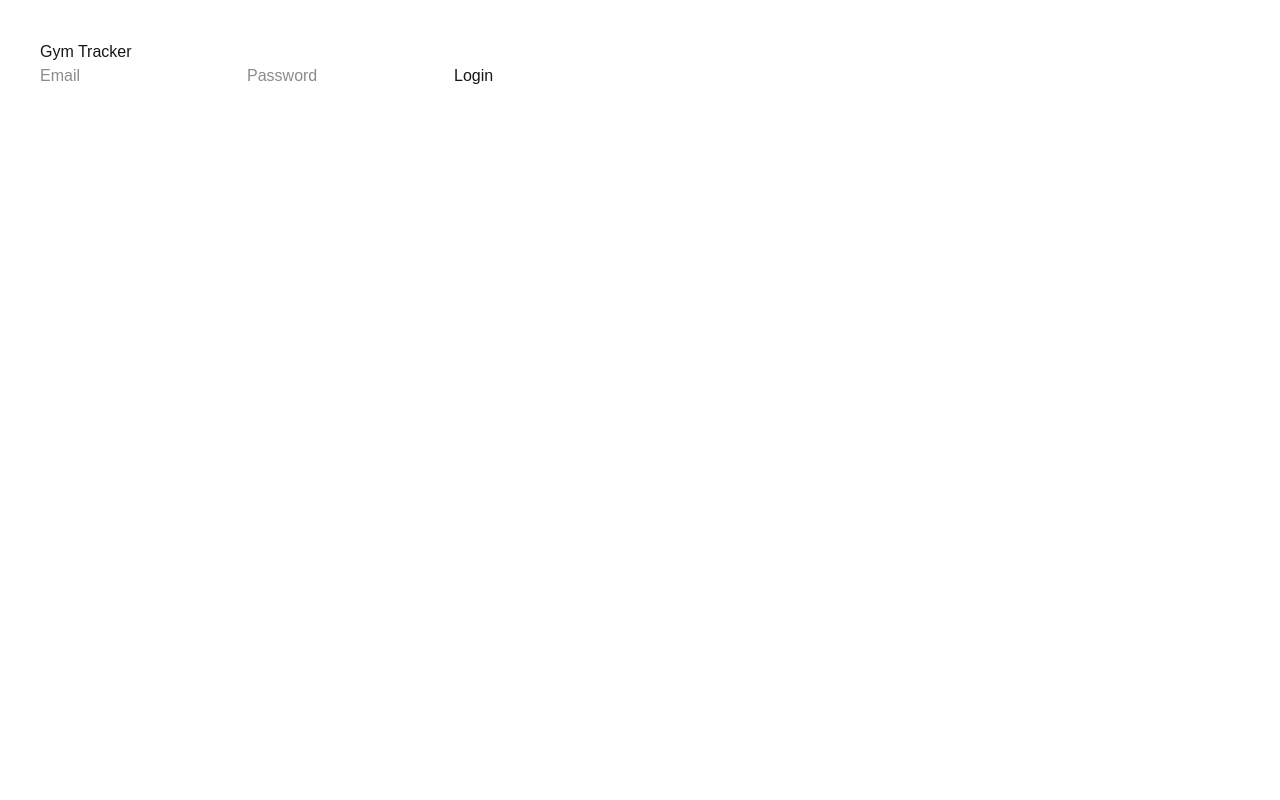
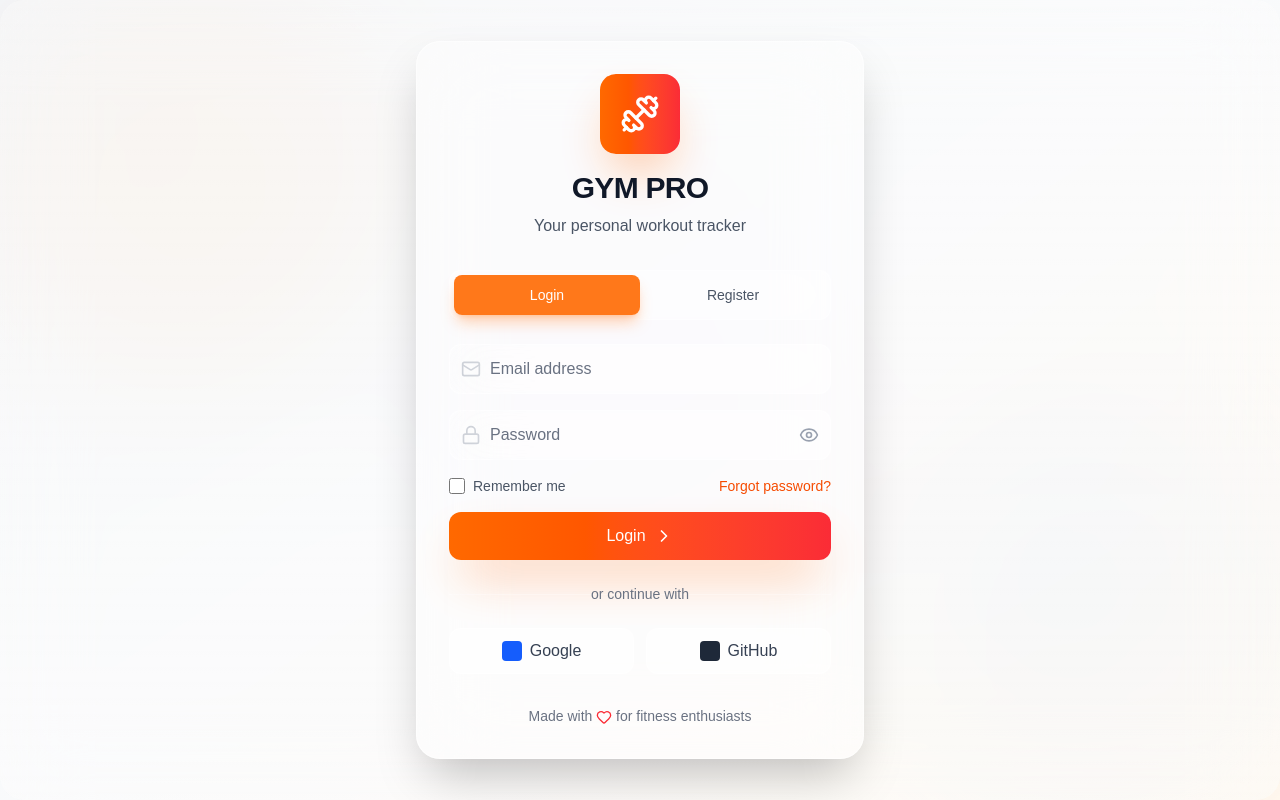
Before and after one commit to cornerozzo/gym-tracker, a Next.js app: page / in a window 1280 px wide. Built offline with nearby package versions, Linux system fonts and the light colour scheme.

Commit message:
Enhanced login page with glass morphism design and remember me functionality

```diff
--- a/app/page.tsx
+++ b/app/page.tsx
@@ -1,22 +1,201 @@
 'use client'
 
 import { useState } from 'react'
+import { Dumbbell, Heart, Mail, Lock, User, Eye, EyeOff, ChevronRight } from 'lucide-react'
 
 export default function Login() {
   const [email, setEmail] = useState('')
   const [password, setPassword] = useState('')
+  const [isLogin, setIsLogin] = useState(true)
+  const [showPassword, setShowPassword] = useState(false)
+  const [rememberMe, setRememberMe] = useState(false)
+  const [isLoading, setIsLoading] = useState(false)
 
-  const signIn = async () => {
-    // Temporaneo: bypass autenticazione
-    window.location.href = '/home'
+  const handleSubmit = async (e: React.FormEvent) => {
+    e.preventDefault()
+    setIsLoading(true)
+
+    // Simulazione di autenticazione
+    setTimeout(() => {
+      if (rememberMe) {
+        localStorage.setItem('gym-email', email)
+      }
+      window.location.href = '/home'
+    }, 1000)
   }
 
   return (
-    <div style={{ padding: 40 }}>
-      <h1>Gym Tracker</h1>
-      <input placeholder="Email" onChange={e => setEmail(e.target.value)} />
-      <input type="password" placeholder="Password" onChange={e => setPassword(e.target.value)} />
-      <button onClick={signIn}>Login</button>
+    <div className="min-h-screen bg-gradient-to-br from-gray-100 via-gray-50 to-orange-50 relative overflow-hidden">
+      {/* Animated background elements */}
+      <div className="absolute inset-0">
+        <div className="absolute top-0 left-0 w-96 h-96 bg-orange-200/20 rounded-full blur-3xl animate-pulse"></div>
+        <div className="absolute bottom-0 right-0 w-96 h-96 bg-blue-200/20 rounded-full blur-3xl animate-pulse delay-1000"></div>
+        <div className="absolute top-1/2 left-1/2 transform -translate-x-1/2 -translate-y-1/2 w-96 h-96 bg-purple-200/20 rounded-full blur-3xl animate-pulse delay-2000"></div>
+      </div>
+
+      <div className="min-h-screen flex items-center justify-center px-4 relative z-10">
+        <div className="w-full max-w-md">
+          {/* Enhanced glass background */}
+          <div className="absolute inset-0 bg-white/30 backdrop-blur-2xl rounded-3xl"></div>
+          <div className="absolute inset-0 bg-gradient-to-b from-transparent via-white/10 to-white/20 rounded-3xl"></div>
+
+          <div className="relative bg-white/40 backdrop-blur-2xl rounded-3xl border border-white/50 shadow-2xl p-8">
+            {/* Header */}
+            <div className="text-center mb-8">
+              <div className="w-20 h-20 bg-gradient-to-r from-orange-500 to-red-500 rounded-2xl flex items-center justify-center mx-auto mb-4 shadow-2xl shadow-orange-500/40">
+                <Dumbbell className="w-10 h-10 text-white" />
+              </div>
+              <h1 className="text-3xl font-bold text-gray-900 tracking-tight mb-2">GYM PRO</h1>
+              <p className="text-gray-600">Your personal workout tracker</p>
+            </div>
+
+            {/* Toggle Login/Register */}
+            <div className="flex bg-white/30 backdrop-blur-xl rounded-xl p-1 mb-6 border border-white/40">
+              <button
+                onClick={() => setIsLogin(true)}
+                className={`flex-1 py-2.5 px-4 rounded-lg text-sm font-medium transition-all duration-300 ${
+                  isLogin
+                    ? 'bg-orange-500/90 text-white shadow-lg shadow-orange-500/30'
+                    : 'text-gray-600 hover:text-gray-900'
+                }`}
+              >
+                Login
+              </button>
+              <button
+                onClick={() => setIsLogin(false)}
+                className={`flex-1 py-2.5 px-4 rounded-lg text-sm font-medium transition-all duration-300 ${
+                  !isLogin
+                    ? 'bg-orange-500/90 text-white shadow-lg shadow-orange-500/30'
+                    : 'text-gray-600 hover:text-gray-900'
+                }`}
+              >
+                Register
+              </button>
+            </div>
+
+            {/* Form */}
+            <form onSubmit={handleSubmit} className="space-y-4">
+              {/* Name field for register */}
+              {!isLogin && (
+                <div className="relative">
+                  <div className="absolute inset-y-0 left-0 pl-3 flex items-center pointer-events-none">
+                    <User className="h-5 w-5 text-gray-400" />
+                  </div>
+                  <input
+                    type="text"
+                    placeholder="Full name"
+                    className="w-full pl-10 pr-4 py-3 bg-white/40 backdrop-blur-xl border border-white/50 rounded-xl text-gray-900 placeholder-gray-500 focus:outline-none focus:ring-2 focus:ring-orange-500/50 focus:border-orange-500/50 transition-all duration-300"
+                  />
+                </div>
+              )}
+
+              {/* Email */}
+              <div className="relative">
+                <div className="absolute inset-y-0 left-0 pl-3 flex items-center pointer-events-none">
+                  <Mail className="h-5 w-5 text-gray-400" />
+                </div>
+                <input
+                  type="email"
+                  value={email}
+                  onChange={(e) => setEmail(e.target.value)}
+                  placeholder="Email address"
+                  required
+                  className="w-full pl-10 pr-4 py-3 bg-white/40 backdrop-blur-xl border border-white/50 rounded-xl text-gray-900 placeholder-gray-500 focus:outline-none focus:ring-2 focus:ring-orange-500/50 focus:border-orange-500/50 transition-all duration-300"
+                />
+              </div>
+
+              {/* Password */}
+              <div className="relative">
+                <div className="absolute inset-y-0 left-0 pl-3 flex items-center pointer-events-none">
+                  <Lock className="h-5 w-5 text-gray-400" />
+                </div>
+                <input
+                  type={showPassword ? 'text' : 'password'}
+                  value={password}
+                  onChange={(e) => setPassword(e.target.value)}
+                  placeholder="Password"
+                  required
+                  className="w-full pl-10 pr-12 py-3 bg-white/40 backdrop-blur-xl border border-white/50 rounded-xl text-gray-900 placeholder-gray-500 focus:outline-none focus:ring-2 focus:ring-orange-500/50 focus:border-orange-500/50 transition-all duration-300"
+                />
+                <button
+                  type="button"
+                  onClick={() => setShowPassword(!showPassword)}
+                  className="absolute inset-y-0 right-0 pr-3 flex items-center"
+                >
+                  {showPassword ? (
+                    <EyeOff className="h-5 w-5 text-gray-400 hover:text-gray-600 transition-colors" />
+                  ) : (
+                    <Eye className="h-5 w-5 text-gray-400 hover:text-gray-600 transition-colors" />
+                  )}
+                </button>
+              </div>
+
+              {/* Remember me & Forgot password */}
+              <div className="flex items-center justify-between">
+                <label className="flex items-center">
+                  <input
+                    type="checkbox"
+                    checked={rememberMe}
+                    onChange={(e) => setRememberMe(e.target.checked)}
+                    className="w-4 h-4 bg-white/40 border-white/50 rounded focus:ring-orange-500/50 focus:ring-2"
+                  />
+                  <span className="ml-2 text-sm text-gray-600">Remember me</span>
+                </label>
+                {isLogin && (
+                  <button type="button" className="text-sm text-orange-600 hover:text-orange-700 transition-colors">
+                    Forgot password?
+                  </button>
+                )}
+              </div>
+
+              {/* Submit button */}
+              <button
+                type="submit"
+                disabled={isLoading}
+                className="w-full bg-gradient-to-r from-orange-500 to-red-500 text-white py-3 px-4 rounded-xl font-medium shadow-2xl shadow-orange-500/40 hover:shadow-orange-500/60 transition-all duration-300 hover:scale-[1.02] disabled:opacity-50 disabled:cursor-not-allowed flex items-center justify-center gap-2"
+              >
+                {isLoading ? (
+                  <div className="w-5 h-5 border-2 border-white border-t-transparent rounded-full animate-spin"></div>
+                ) : (
+                  <>
+                    {isLogin ? 'Login' : 'Create Account'}
+                    <ChevronRight className="w-5 h-5" />
+                  </>
+                )}
+              </button>
+            </form>
+
+            {/* Divider */}
+            <div className="relative my-6">
+              <div className="absolute inset-0 flex items-center">
+                <div className="w-full border-t border-white/30"></div>
+              </div>
+              <div className="relative flex justify-center text-sm">
+                <span className="px-4 bg-transparent text-gray-500">or continue with</span>
+              </div>
+            </div>
+
+            {/* Social login */}
+            <div className="grid grid-cols-2 gap-3">
+              <button className="flex items-center justify-center gap-2 px-4 py-2.5 bg-white/40 backdrop-blur-xl border border-white/50 rounded-xl text-gray-700 hover:bg-white/50 transition-all duration-300 hover:scale-105">
+                <div className="w-5 h-5 bg-blue-600 rounded"></div>
+                Google
+              </button>
+              <button className="flex items-center justify-center gap-2 px-4 py-2.5 bg-white/40 backdrop-blur-xl border border-white/50 rounded-xl text-gray-700 hover:bg-white/50 transition-all duration-300 hover:scale-105">
+                <div className="w-5 h-5 bg-gray-800 rounded"></div>
+                GitHub
+              </button>
+            </div>
+
+            {/* Footer */}
+            <div className="mt-8 text-center">
+              <p className="text-sm text-gray-500">
+                Made with <Heart className="w-4 h-4 text-red-500 inline" /> for fitness enthusiasts
+              </p>
+            </div>
+          </div>
+        </div>
+      </div>
     </div>
   )
 }
```
